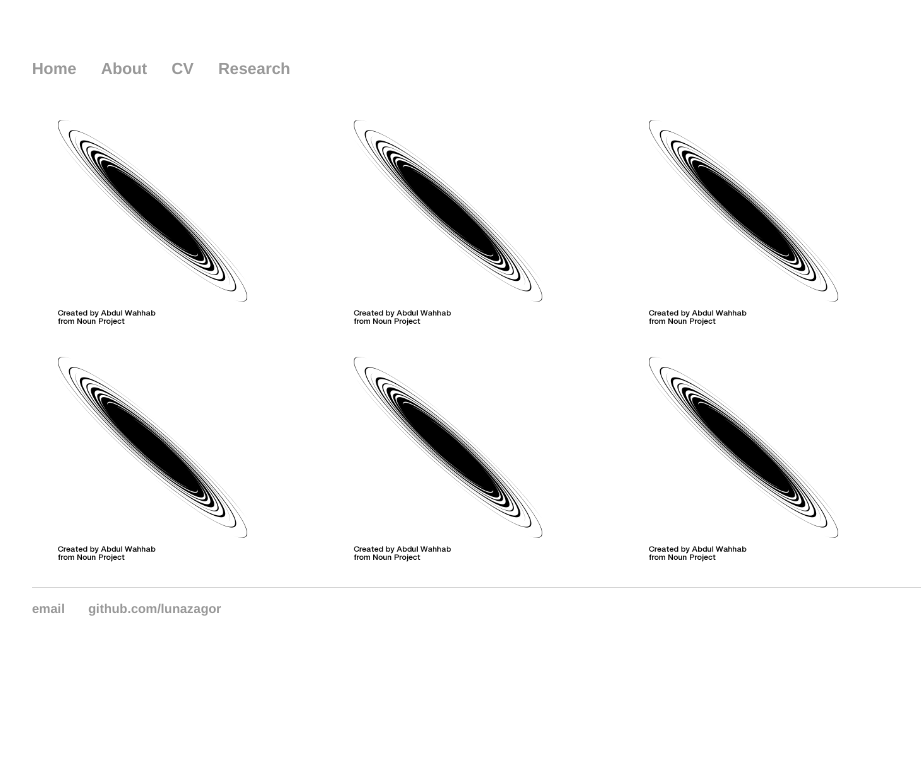
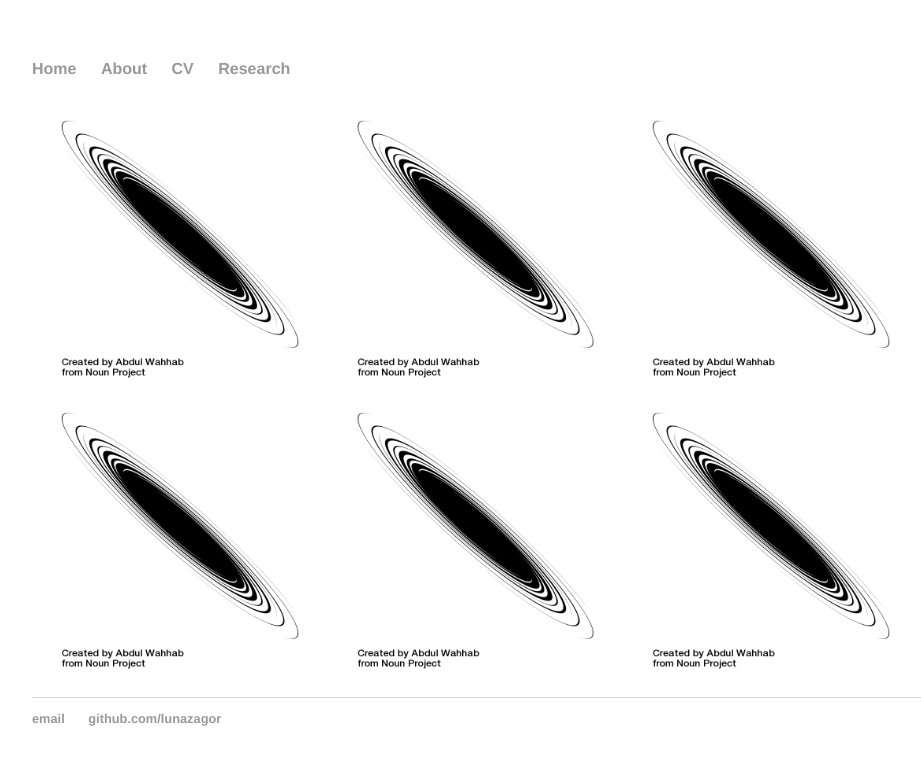
Before and after one commit to lunazagor/lunazagor.github.io, a Jekyll site: the page built from research/index.html, in a window 1280 px wide. Shown: the top 765 px of the page, without its empty margins (160-1081 px from the left). Built offline with Jekyll 4.4.1, drawn with Linux system fonts in a browser that asks for light colours.

Commit message:
Update index.html

```diff
--- a/research/index.html
+++ b/research/index.html
@@ -36,16 +36,16 @@ title: Research
 <!-- Photo Grid -->
 <div class="row">
   <div class="column">
-    <a href="https://lunazagor.github.io/"><img src="galaxy.png" style="width:80%" title="DM Haloes" alt="Fuzzy"></a>
-    <a href="https://lunazagor.github.io/"><img src="galaxy.png" style="width:80%" title="DM Haloes" alt="Fuzzy"></a>
+    <a href="https://lunazagor.github.io/"><img src="galaxy.png" style="width:100%" title="DM Haloes" alt="Fuzzy"></a>
+    <a href="https://lunazagor.github.io/"><img src="galaxy.png" style="width:100%" title="DM Haloes" alt="Fuzzy"></a>
   </div>
   <div class="column">
-    <a href="https://lunazagor.github.io/"><img src="galaxy.png" style="width:80%" title="DM Haloes" alt="Fuzzy"></a>
-    <a href="https://lunazagor.github.io/"><img src="galaxy.png" style="width:80%" title="DM Haloes" alt="Fuzzy"></a>
+    <a href="https://lunazagor.github.io/"><img src="galaxy.png" style="width:100%" title="DM Haloes" alt="Fuzzy"></a>
+    <a href="https://lunazagor.github.io/"><img src="galaxy.png" style="width:100%" title="DM Haloes" alt="Fuzzy"></a>
   </div>
   <div class="column">
-    <a href="https://lunazagor.github.io/"><img src="galaxy.png" style="width:80%" title="DM Haloes" alt="Fuzzy"></a>
-    <a href="https://lunazagor.github.io/"><img src="galaxy.png" style="width:80%" title="DM Haloes" alt="Fuzzy"></a>
+    <a href="https://lunazagor.github.io/"><img src="galaxy.png" style="width:100%" title="DM Haloes" alt="Fuzzy"></a>
+    <a href="https://lunazagor.github.io/"><img src="galaxy.png" style="width:100%" title="DM Haloes" alt="Fuzzy"></a>
   </div>
 </div>
 
```
